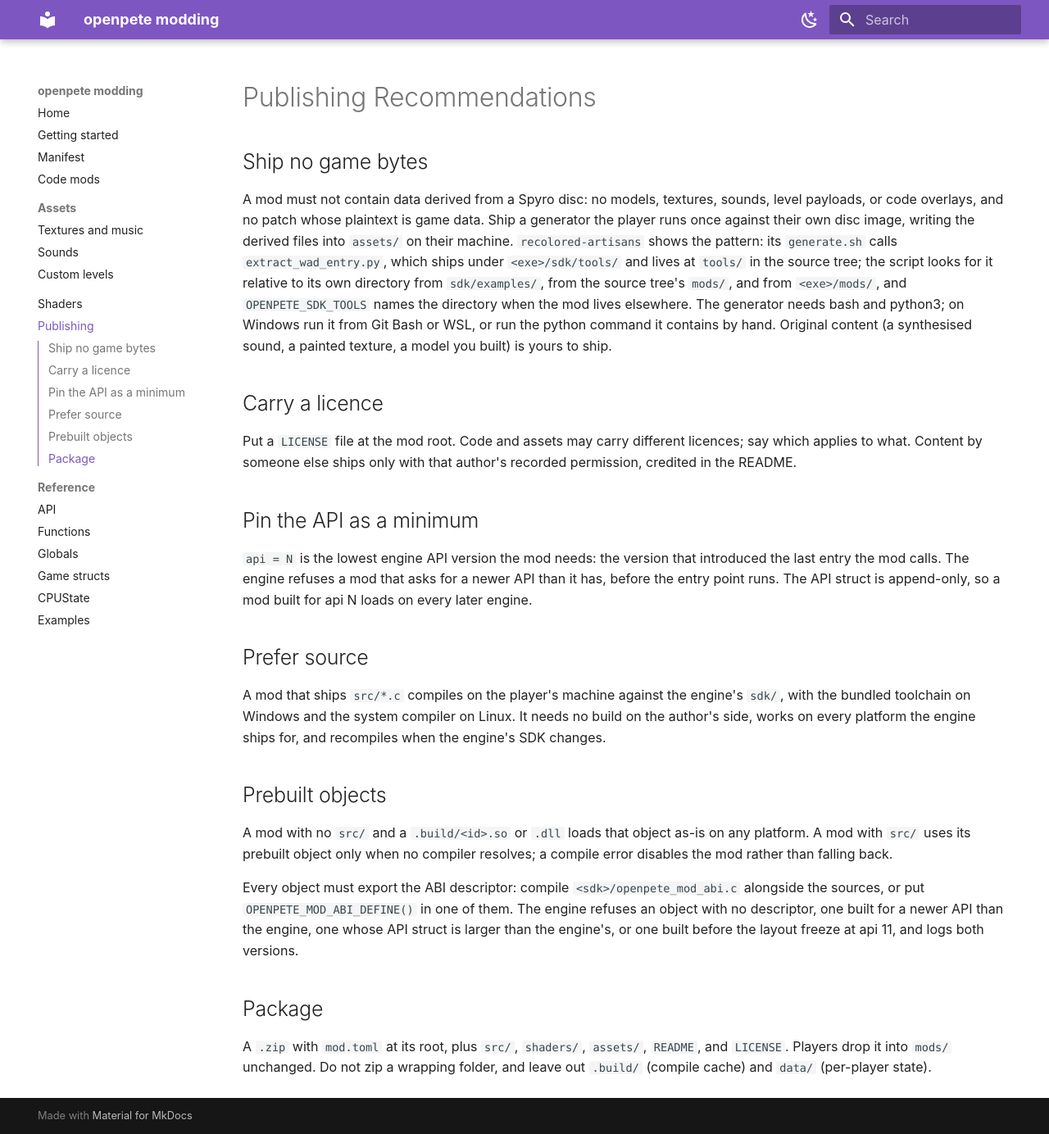
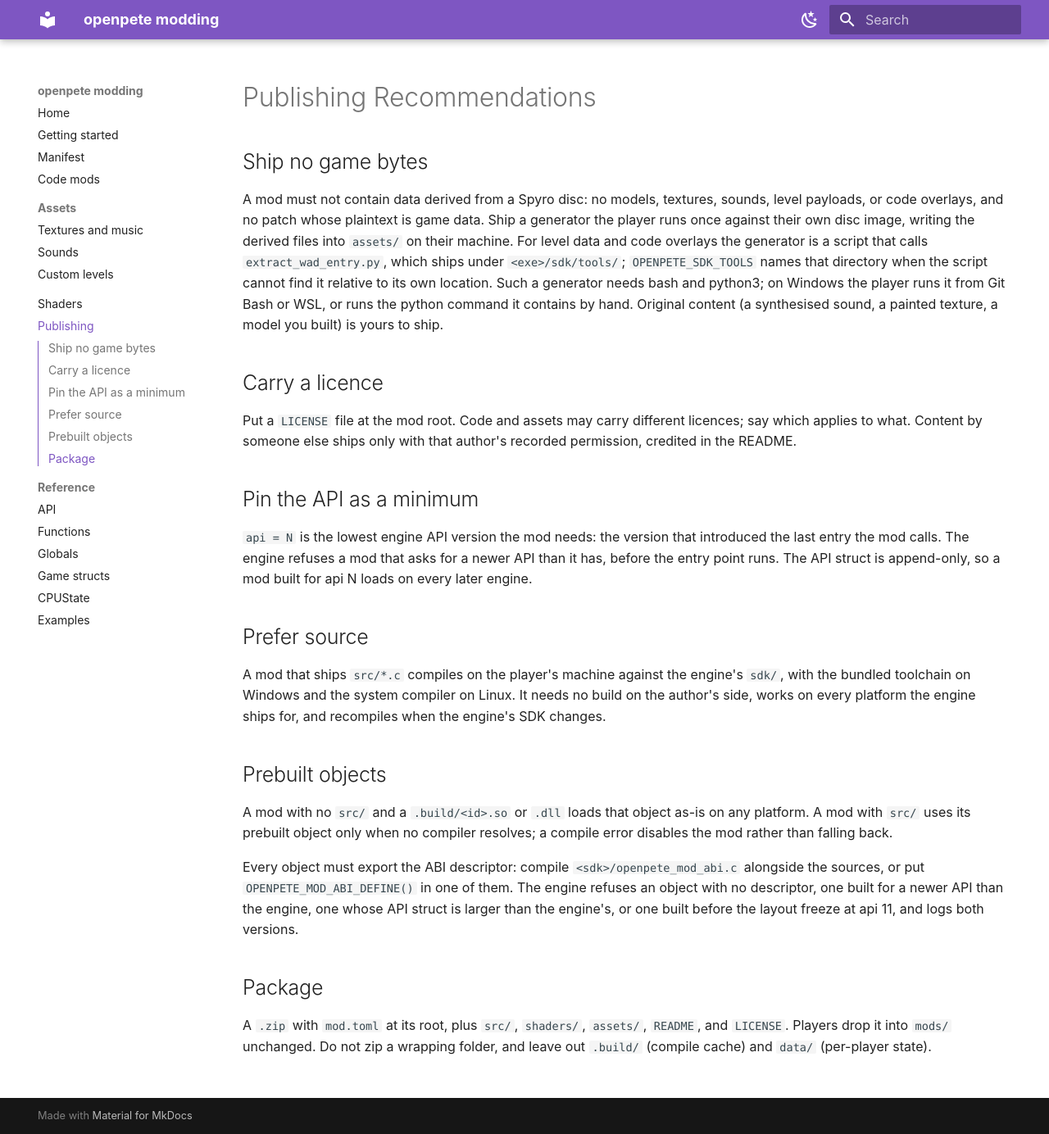
Before and after one commit to 907470/openpete, an MkDocs documentation site: the page built from docs/modding/pages/publishing.md, in a window 1280 px wide and 1384 px high. Shown: the whole window at 82% size. Built offline with MkDocs 1.6.1 and Material for MkDocs 9.7.7, drawn with Linux system fonts in a browser that asks for light colours.

Commit message:
mod docs: drop source-tree-only mods from the guides; unship recolored-artisans
The shipped docs named mods a reader of the SDK cannot obtain:
crt-filter, scene-sepia and moby-instance-tint on the shaders page,
grim-garden and spyro15-cliff-town on the levels page, and
recolored-artisans as the generator pattern on the assets and
publishing pages. The pattern prose stands on its own now.

recolored-artisans leaves mods/examples.txt, so package-dist.sh no
longer stages it and the Examples page no longer lists it. The mod
stays in the source tree; mods/README.md marks it source-tree-only.

```diff
--- a/docs/modding/pages/publishing.md
+++ b/docs/modding/pages/publishing.md
@@ -6,13 +6,12 @@ A mod must not contain data derived from a Spyro disc: no models,
 textures, sounds, level payloads, or code overlays, and no patch whose
 plaintext is game data. Ship a generator the player runs once against
 their own disc image, writing the derived files into `assets/` on their
-machine. `recolored-artisans` shows the pattern: its `generate.sh` calls
-`extract_wad_entry.py`, which ships under `<exe>/sdk/tools/` and lives at
-`tools/` in the source tree; the script looks for it relative to its own
-directory from `sdk/examples/`, from the source tree's `mods/`, and from
-`<exe>/mods/`, and `OPENPETE_SDK_TOOLS` names the directory when the mod
-lives elsewhere. The generator needs bash and python3; on Windows run it
-from Git Bash or WSL, or run the python command it contains by hand.
+machine. For level data and code overlays the generator is a script
+that calls `extract_wad_entry.py`, which ships under `<exe>/sdk/tools/`;
+`OPENPETE_SDK_TOOLS` names that directory when the script cannot find it
+relative to its own location. Such a generator needs bash and python3;
+on Windows the player runs it from Git Bash or WSL, or runs the python
+command it contains by hand.
 Original content (a synthesised sound, a painted texture, a model you
 built) is yours to ship.
 
```
Also changed, not shown: docs/modding/pages/assets.md (+1 -1 lines), docs/modding/pages/levels.md (+1 -3 lines), docs/modding/pages/shaders.md (+4 -7 lines), mods/README.md, 1 other file.
